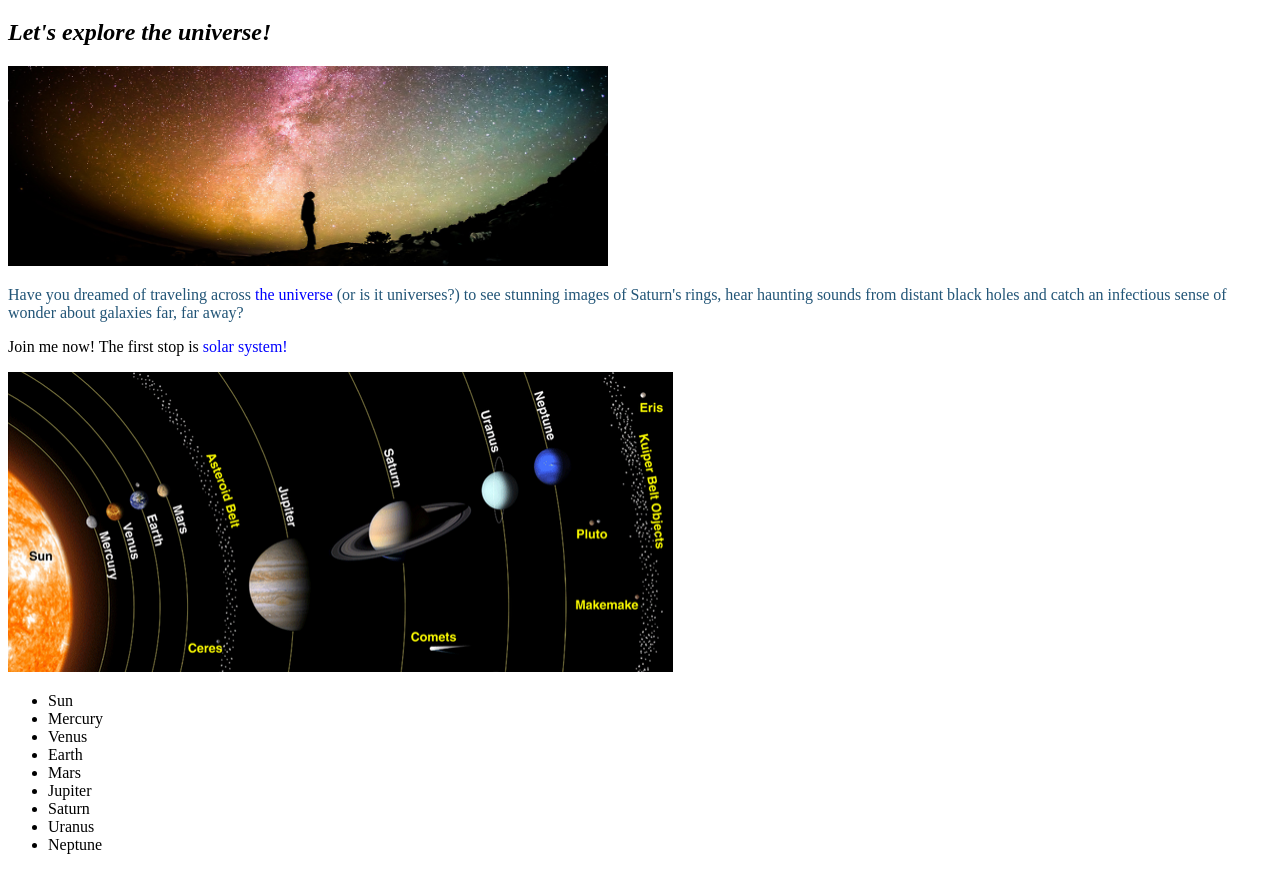
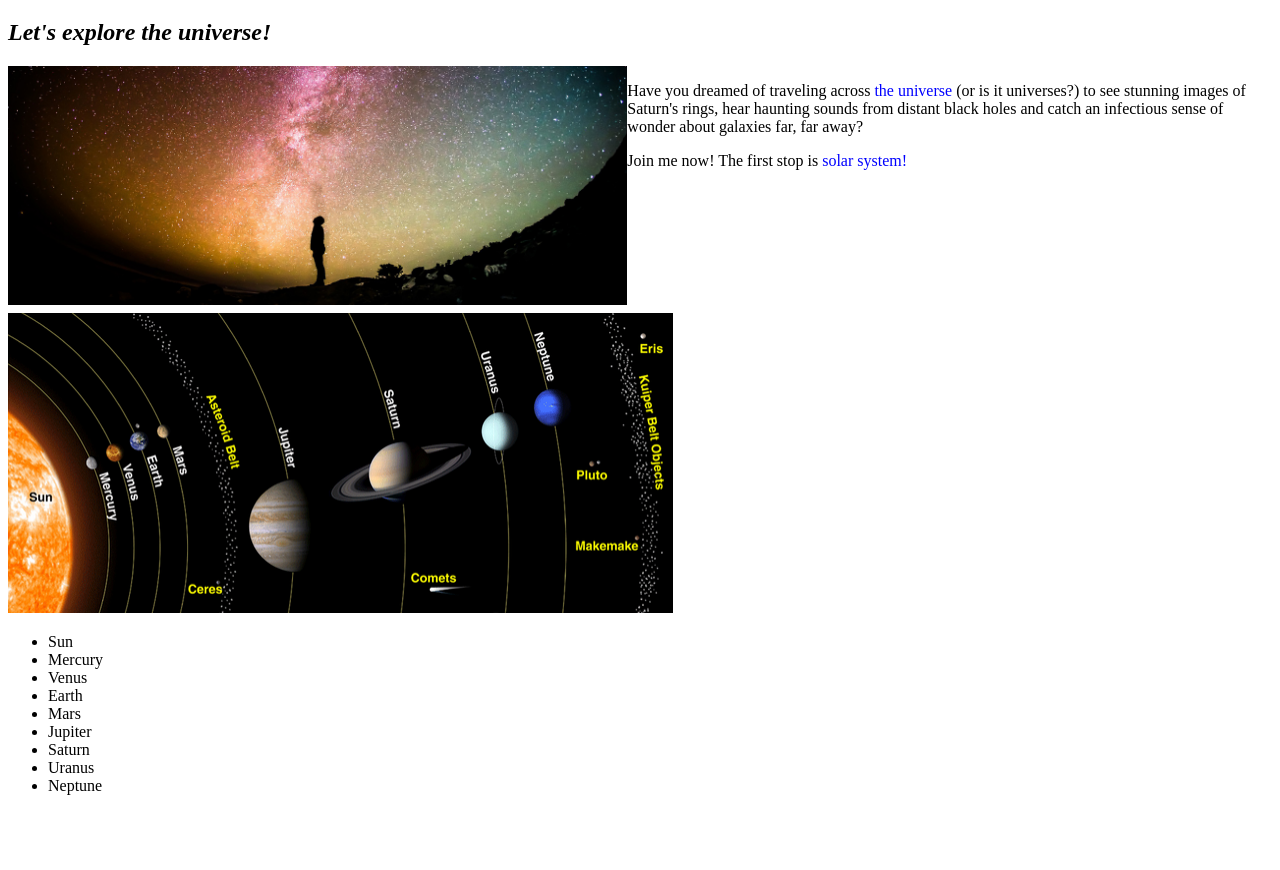
Before and after one commit to Jiajiaxiaohui/coding_course, a plain HTML site: page first_site/index.html in a window 1280 px wide. Shown: the part 61-931 px from the top of the page. After the commit the page ends 872 px from the top, so only its background shows below. Drawn offline with Linux system fonts and the light colour scheme.

Commit message:
updating

```diff
--- a/first_site/index.html
+++ b/first_site/index.html
@@ -8,13 +8,19 @@
 <body>
 <h1> Hello Universe! </h1>
 <h2> <em> Let's explore the universe! </em> </h2>
-<img src="Hello universe.jpg" alt="man and universe" height="200" width="600">
-    <p class="highlight"> Have you dreamed of traveling across <span style="color:blue"> the universe </span> (or is it universes?)
+<div class="container">
+<div class="imageLeft">
+<img src="images/Hello universe.jpg" alt="man and universe">
+</div>
+<div class="textRight">
+    <p> Have you dreamed of traveling across <span style="color:blue"> the universe </span> (or is it universes?)
         to see stunning images of Saturn's rings, hear haunting sounds from
         distant black holes and catch an infectious sense of wonder about
         galaxies far, far away?</p>
     <p> Join me now! The first stop is <span style="color:blue"> solar system!</span> </p>
-    <img src="Solar system.png" alt="Solar system">
+</div>
+</div>
+    <img src="images/Solar system.png" alt="Solar system">
          <ul>
             <li> Sun </li>
             <li> Mercury </li>
--- a/first_site/styles/styles.css
+++ b/first_site/styles/styles.css
@@ -1 +1,16 @@
-.highlight {color:#257}
+.container {
+  width:100%;
+  display: inline-block;
+}
+.imageLeft {
+  width:49%;
+  float:left;
+}
+.imageLeft img {
+  width: 100%;
+}
+.textRight {
+  width:50%;
+  float: left;
+  backround color:red;
+}
```
Also changed, not shown: first_site/images/Hello universe.jpg (renamed from first_site/Hello universe.jpg), first_site/images/Solar system.png (renamed from first_site/Solar system.png), 1 other file.
